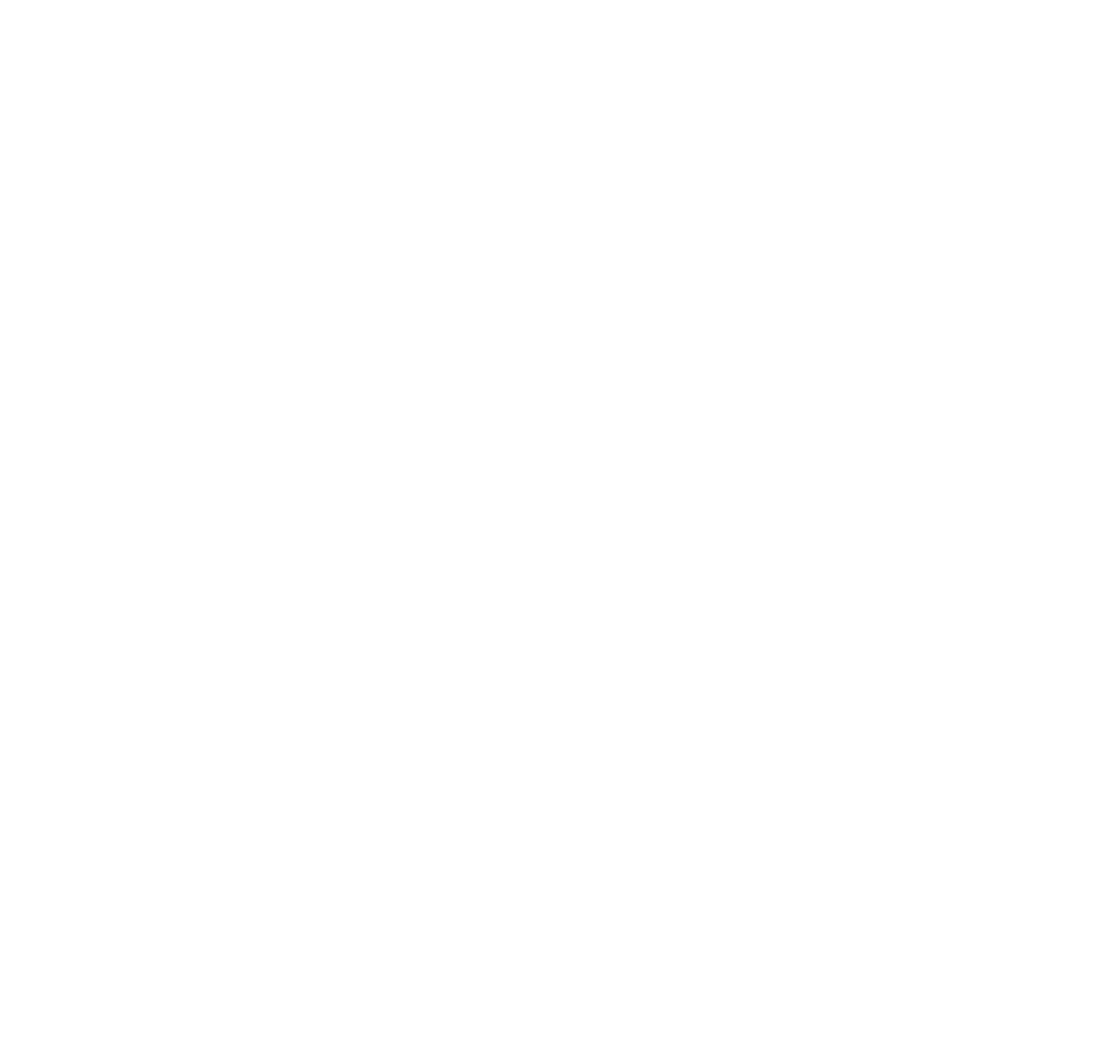
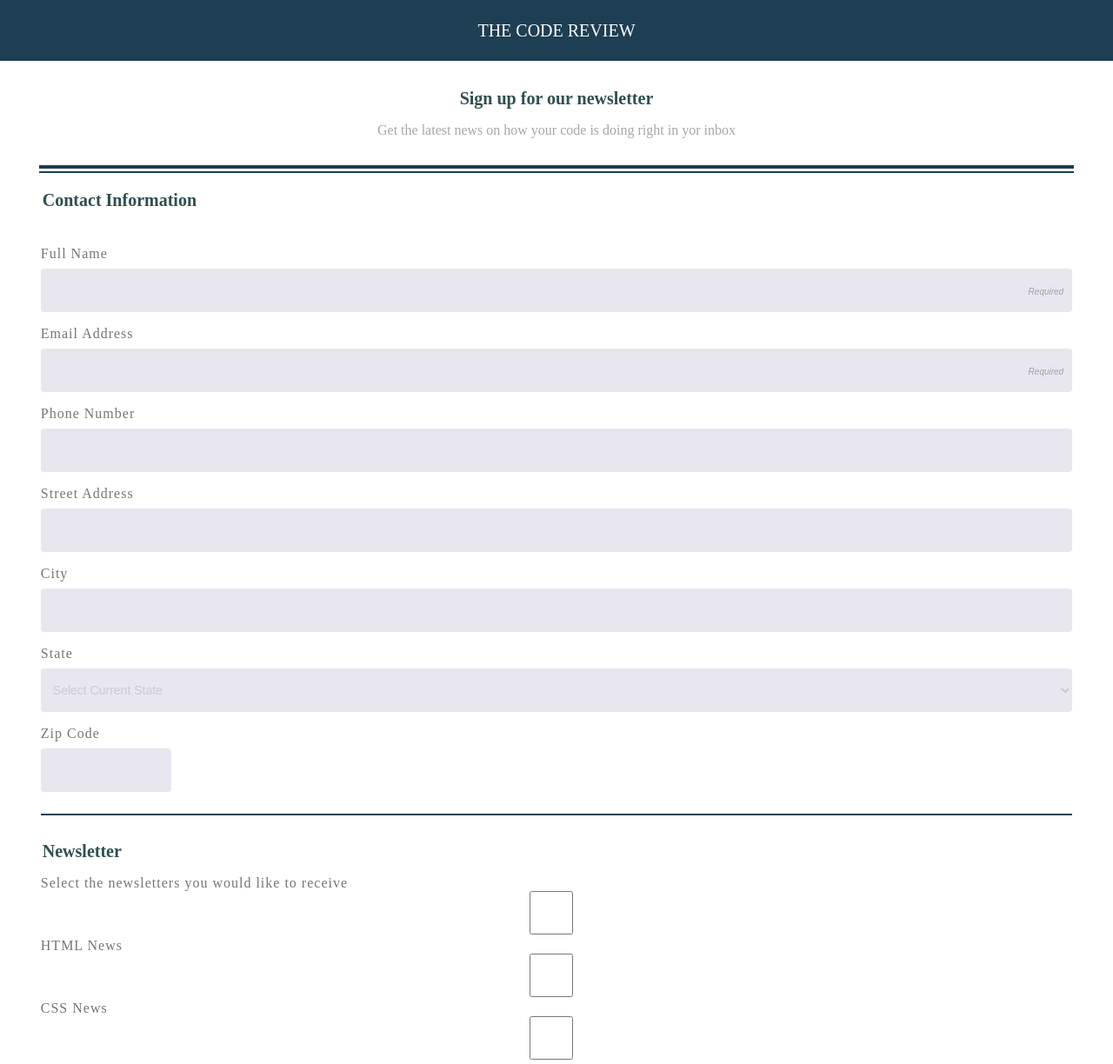
Before and after one commit to lukasstewart/Techdegree-Project-unit3, a plain HTML site: page index.html in a window 1280 px wide. Shown: the top 1224 px of the page at 87% size. Before the commit the page ends 800 px from the top, so only its background shows below. Drawn offline with Linux system fonts and the light colour scheme.

Commit message:
first pass

```diff
--- a/index.html
+++ b/index.html
@@ -4,9 +4,93 @@
   <meta charset="UTF-8">
   <meta name="viewport" content="width=device-width, initial-scale=1.0">
   <title>Document</title>
+  <link rel="stylesheet" href="styles.css">
 </head>
 <body>
+  <header class="heading-section">
+    <h1 class="main-heading">The Code Review</h1>
+  </header>
 
+  <main>
+    <section class="subheading-section">
+      <div>
+        <h2>Sign up for our newsletter</h2>
+        <p>Get the latest news on how your code is doing right in yor inbox</p>
+      </div>
+    </section>
+
+    <section>
+      <form action="index.html" method="post">
+        <fieldset class="contact-info">
+
+            <legend>Contact Information</legend>
+              <label for="fullname">Full Name</label>
+              <input type="text" id="-fullname" name="user_full_name" placeholder="Required" required>
+
+              <label for="email">Email Address</label>
+              <input type="email" id="email" name="user_email" placeholder="Required" required>
+
+              <label for="phone">Phone Number</label>
+              <input type="tel" id="phone" name="user_phone_number">
+
+              <label for="street-address">Street Address</label>
+              <input type="text" id="street-address" name="user_street_address">
+
+              <label for="city">City</label>
+              <input type="text" id="city" name="user_city">
+
+              <label for="state">State</label>
+              <select id="state" name="user_state" required>
+                  <option value="" disabled selected>Select Current State</option>
+                  <option value="denial">Denial</option>
+                  <option value="shock">Shock</option>
+                  <option value="hover">...Hover</option>
+                  <option value="texas">Texas</option>
+              </select>
+
+              <label for="zip-code">Zip Code</label>
+              <input type="text" id="zip-code" name="user_zip_code">
+
+        </fieldset>
+
+
+        <fieldset class="newsletter">
+
+            <legend>Newsletter</legend>
+                <label class="description">Select the newsletters you would like to receive</label><br>
+                    <input type="checkbox" id="html-news" value="html_interest" name="user_newsletter">
+                    <label for="html-news">HTML News</label><br>
+
+                    <input type="checkbox" id="css-news" value="css_interest" name="user_newsletter">
+                    <label for="css-news">CSS News</label><br>
+
+                    <input type="checkbox" id="javascript-news" value="javascript_interest" name="user_newsletter">
+                    <label for="javascript-news">JavaScript News</label><br>
+
+                <label class="description">Newsletter format</label>
+                    <input type="radio" id="format_html" value="html_format" name="user_format">
+                    <label for="format_html" class="radio">HTML</label><br>
+
+                    <input type="radio" id="format_plain" value="plain_format" name="user_format">
+                    <label for="format_plain">Plain text</label>
+
+
+                    <div class="newsletter">
+                        <label for="topics" class="form-description">Other topics you'd like to hear about</label>
+                        <textarea id="topics" name="user_topics"></textarea>
+                    </div>
+        </fieldset>
+
+        <button type="submit">Sign Up</button>
+    </form>
+
+    </section>
+
+</main>
+
+<footer>
+  <p>Copyright 2020 The Code Review</p>
+</footer>
 
 </body>
 </html>
--- a/styles.css
+++ b/styles.css
@@ -0,0 +1,135 @@
+
+/*  ========Base Styles======= */
+* {
+  box-sizing: border-box;
+}
+
+body {
+  width: 100%;
+  margin: 0;
+  color: darkslategray;
+}
+
+main {
+  width: 93%;
+  margin:auto;
+}
+
+.subheading-section {
+  border-bottom: solid 4px #1e3e53;
+  text-align: center;
+  padding-top: 15px;
+  padding-bottom: 15px;
+  margin-bottom: 3px;
+}
+
+.heading-section {
+  display: flex;
+  height: 70px;
+  width: 100%;
+  padding: 0;
+  background-color: #1e3e53;
+  justify-content: center;
+  align-items: center;
+}
+
+h1 {
+  color:white;
+  font-size: 20px;
+  text-transform: uppercase;
+  font-weight: 500;
+}
+
+h2 {
+  font-size: 20px;
+  font-weight: 900;
+}
+
+p {
+  font-size: 16px;
+  color: rgb(167, 167, 167);
+  padding: 0 10px;
+}
+
+form {
+  border-top: solid 2px #1e3e53;;
+  padding: 20px 0;
+}
+
+form {
+  padding-left: 0;
+}
+
+.contact-info {
+  border: none;
+  display: flex;
+  flex-direction: column;
+  padding: 25px 0;
+  border-bottom: solid 2px #1e3e53;
+  margin-bottom: 30px;
+}
+
+legend {
+  font-size: 20px;
+  font-weight: 900;
+}
+
+label {
+  color: #757575;
+  font-weight: 500;
+  letter-spacing: 1px;
+  padding-bottom: 8px;
+  margin-top: 16px;
+}
+
+input {
+  background-color: rgba(212, 209, 223, 0.534);
+  width: 100%;
+  height: 50px;
+  border-radius: 4px;
+  border: none;
+  padding: 10px;
+}
+
+::placeholder {
+  font-style: italic;
+  text-align: right;
+  font-size: 10px;
+  opacity: .6;
+}
+
+select {
+  background-color: rgba(212, 209, 223, 0.534);
+  width: 100%;
+  height: 50px;
+  border-radius: 4px;
+  border: none;
+  padding:10px;
+}
+
+#zip-code{
+  width: 150px;
+}
+
+select:invalid {
+  font-size: 14px;
+  color: rgba(172, 172, 172, 0.445);
+}
+
+.newsletter {
+  border: none;
+  padding-left: 0;
+}
+
+.newsletter legend {
+  margin-bottom: 10px;
+}
+
+.description {
+padding-bottom: 10px;
+}
+
+input[type="checkbox"] {
+  margin: 0;
+  display: inline-block;
+}
```
